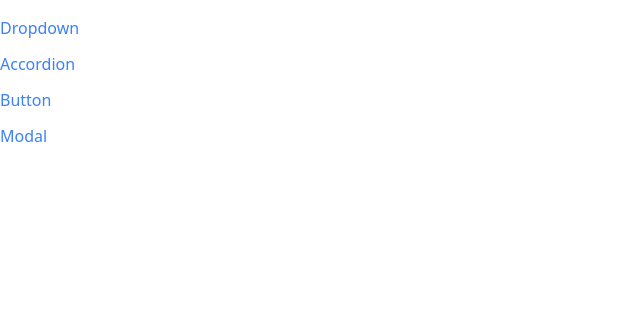
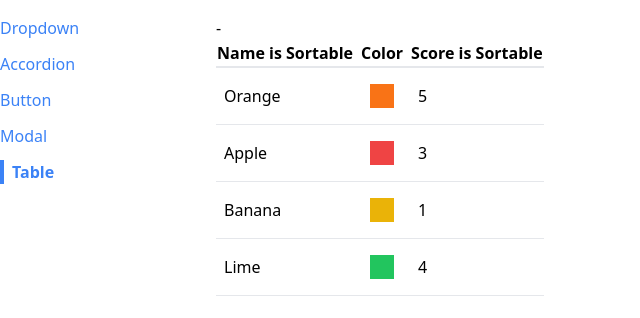
Before and after one commit to polly89/Components, a React (Create React App) app: page /table in a window 1280 px wide. Shown: the top 318 px of the page, without its empty margins (0-640 px from the left). Built offline with nearby package versions, Linux system fonts and the light colour scheme.

Commit message:
Eigth commit.Added in sortingn functionality. Icons are for sorting are still pending.

```diff
--- a/src/App.js
+++ b/src/App.js
@@ -4,6 +4,7 @@
 import DropdownPage from './pages/DropdownPage';
 import ButtonPage from './pages/ButtonPage';
 import ModalPage from './pages/ModalPage';
+import TablePage from './pages/TablePage';
 
 function App() {
   return (
@@ -22,6 +23,9 @@
         <Route path="/modal">
           <ModalPage/>
         </Route>
+        <Route path="/table">
+          <TablePage/>
+        </Route>
       </div>
     </div>
   );
--- a/src/components/Sidebar.js
+++ b/src/components/Sidebar.js
@@ -6,6 +6,7 @@
     { label: "Accordion", path: "/accordion" },
     { label: "Button", path: "/buttons" },
     { label: "Modal", path: "/modal" },
+    { label: "Table", path: "/table" },
   ];
   const renderedLinks = links.map((link) => {
     return (
--- /dev/null
+++ b/src/components/SortableTable.js
@@ -0,0 +1,57 @@
+import { type } from '@testing-library/user-event/dist/type';
+import { useState } from 'react';
+import Table from "./Table";
+
+function SortableTable(props){
+    const [sortOrder, setSortOrder] = useState(null);
+    const [sortBy, setSortBy] = useState(null);
+    const { config, data } = props;
+
+    const handleClick = (label)=> {
+        if (sortOrder === null){
+            setSortOrder('asc');
+            setSortBy(label);
+        }else if (sortOrder === 'asc'){
+            setSortOrder('desc');
+            setSortBy(label);
+        }else if (sortOrder === 'desc'){
+            setSortOrder(null);
+            setSortBy(null);
+        }
+    };
+    const updatedConfig = config.map((column)=>{
+        if(!column.sortValue) {
+            return column;
+        }
+
+        return {
+            ...column,
+            header: () => <th onClick={()=>handleClick(column.label)}>{column.label} is Sortable </th>
+        };
+    });
+    // Only sort data if sortOrder && sortBy are not null
+    // Make a copy of the data prop
+    // Find the correct sortValue function ad use it for sorting
+    let sortedData = data;
+    if(sortOrder && sortBy){
+        const { sortValue } = config.find(column => column.label === sortBy);
+        sortedData = [...data].sort((a, b)=>{
+            const valueA = sortValue(a);
+            const valueB = sortValue(b);
+
+            const reverseOrder = sortOrder === 'asc' ? 1 : -1;
+
+            if(typeof valueA === 'string'){
+                return valueA.localeCompare(valueB) * reverseOrder;
+            } else {
+                return (valueA - valueB) * reverseOrder;
+            }
+        })
+    }
+
+    return <div>
+            {sortOrder} - {sortBy}
+            <Table {...props} data={sortedData} config={updatedConfig}/>
+           </div>
+}
+export default SortableTable
--- /dev/null
+++ b/src/components/Table.js
@@ -0,0 +1,37 @@
+import { Fragment } from "react";
+
+function Table({ data, config, keyFn }) {
+    const renderedHeaders = config.map((column) => {
+      if(column.header){
+        return <Fragment key={column.label}>{column.header()}</Fragment>
+      }
+      return <th key={column.label}>{column.label}</th>;
+    });
+
+    const renderedRows = data.map((rowData) => {
+      const renderedCells = config.map((column) => {
+        return (
+          <td className="p-2" key={column.label}>
+            {column.render(rowData)}
+          </td>
+        );
+      });
+
+      return (
+        <tr className="border-b" key={keyFn(rowData)}>
+          {renderedCells}
+        </tr>
+      );
+    });
+
+    return (
+      <table className="table-auto border-spacing-2">
+        <thead>
+          <tr className="border-b-2">{renderedHeaders}</tr>
+        </thead>
+        <tbody>{renderedRows}</tbody>
+      </table>
+    );
+  }
+
+  export default Table;
--- /dev/null
+++ b/src/pages/TablePage.js
@@ -0,0 +1,39 @@
+// import Table from '../components/Table';
+import SortableTable from '../components/SortableTable';
+
+function TablePage() {
+  const data = [
+    { name: 'Orange', color: 'bg-orange-500', score: 5 },
+    { name: 'Apple', color: 'bg-red-500', score: 3 },
+    { name: 'Banana', color: 'bg-yellow-500', score: 1 },
+    { name: 'Lime', color: 'bg-green-500', score: 4 },
+  ];
+
+  const config = [
+    {
+      label: 'Name',
+      render: (fruit) => fruit.name,
+      sortValue: (fruit)=>fruit.name,
+    },
+    {
+      label: 'Color',
+      render: (fruit) => <div className={`p-3 m-2 ${fruit.color}`} />,
+    },
+    {
+      label: 'Score',
+      render: (fruit) => fruit.score,
+      sortValue: (fruit)=> fruit.score,
+    },
+  ];
+
+  const keyFn = (fruit) => {
+    return fruit.name;
+  }
+  return (
+    <div>
+      <SortableTable data={data} config={config} keyFn={keyFn} />
+    </div>
+  );
+}
+
+export default TablePage;
```
Also changed, not shown: 1 other file (tests, documents, lock files or other folders).
